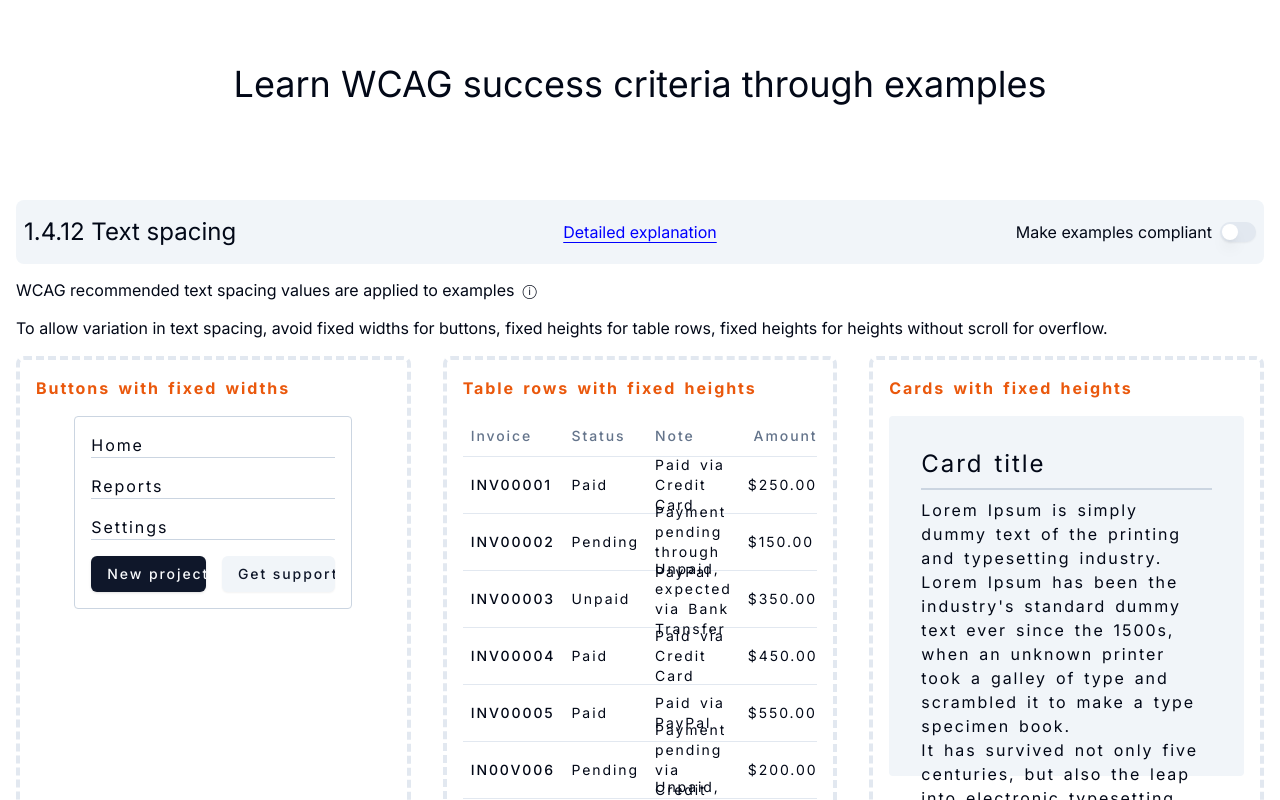
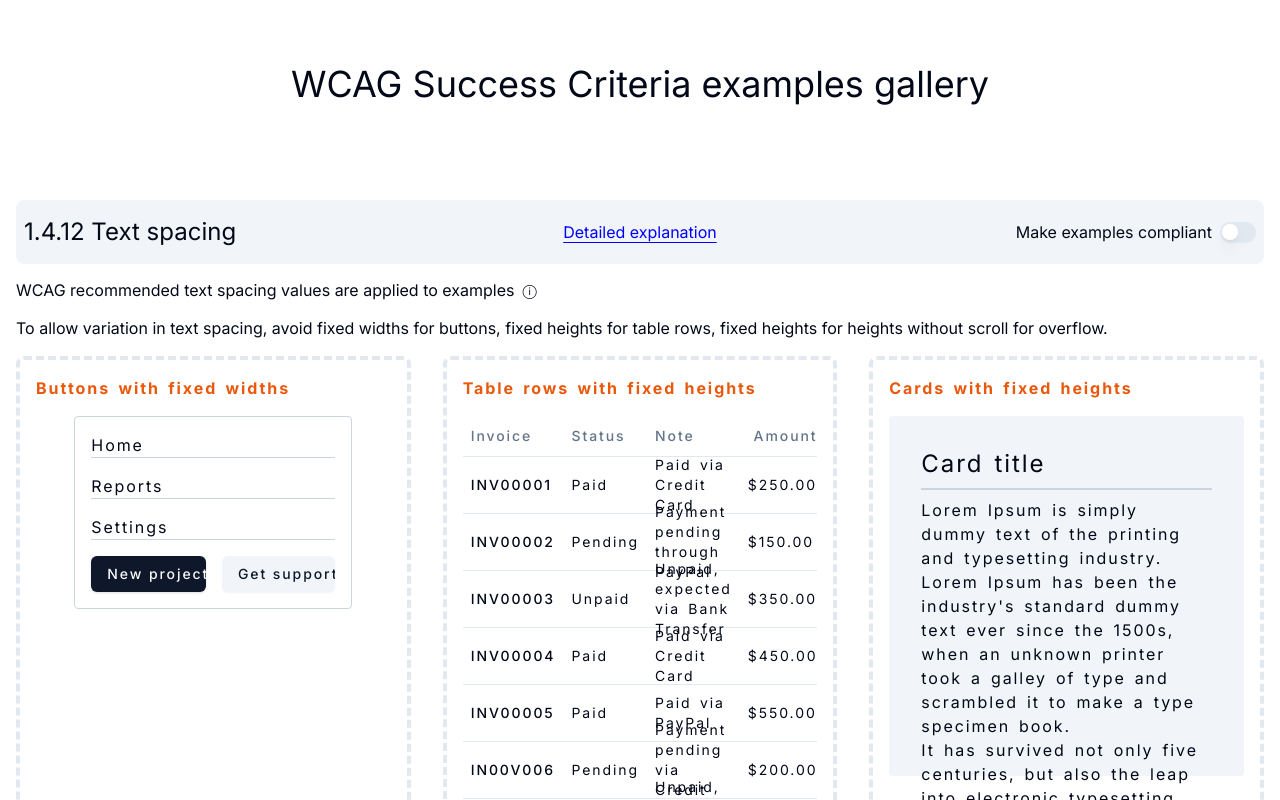
Before and after one commit to vivek-g-browserstack/interactive-wcag-examples, a Next.js app: page / in a window 1280 px wide. Shown: the top 800 px of the page. Built offline with nearby package versions, Linux system fonts and the light colour scheme.

Commit message:
Update page.tsx

```diff
--- a/src/app/page.tsx
+++ b/src/app/page.tsx
@@ -10,7 +10,7 @@ export default function Home() {
 
   return (
     <div>
-      <h1 className="text-4xl text-center mt-12 mb-24">Learn WCAG success criteria through examples </h1>
+      <h1 className="text-4xl text-center mt-12 mb-24">WCAG Success Criteria examples gallery</h1>
       <div className="mb-36">
         <TextSpacing />
       </div>
```
